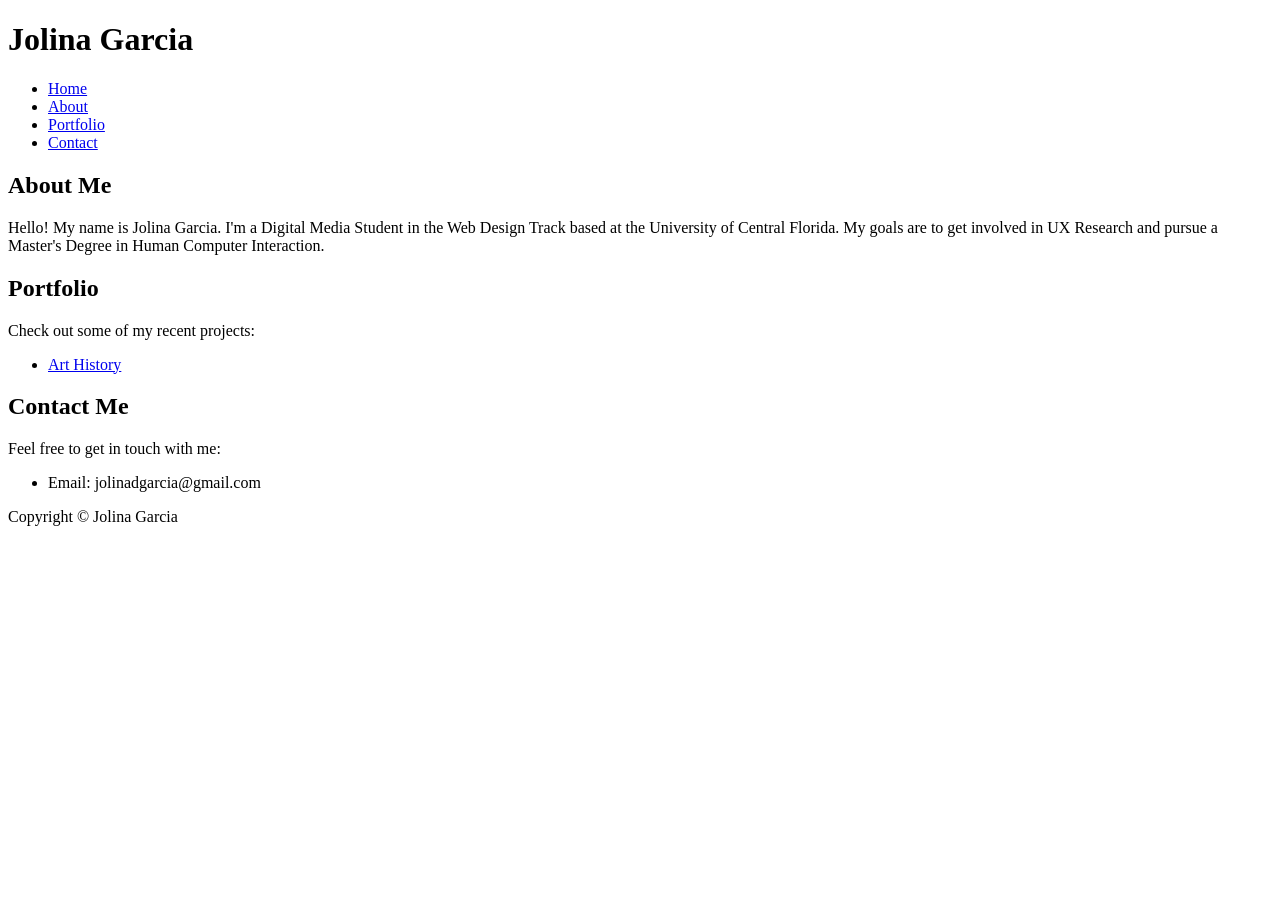
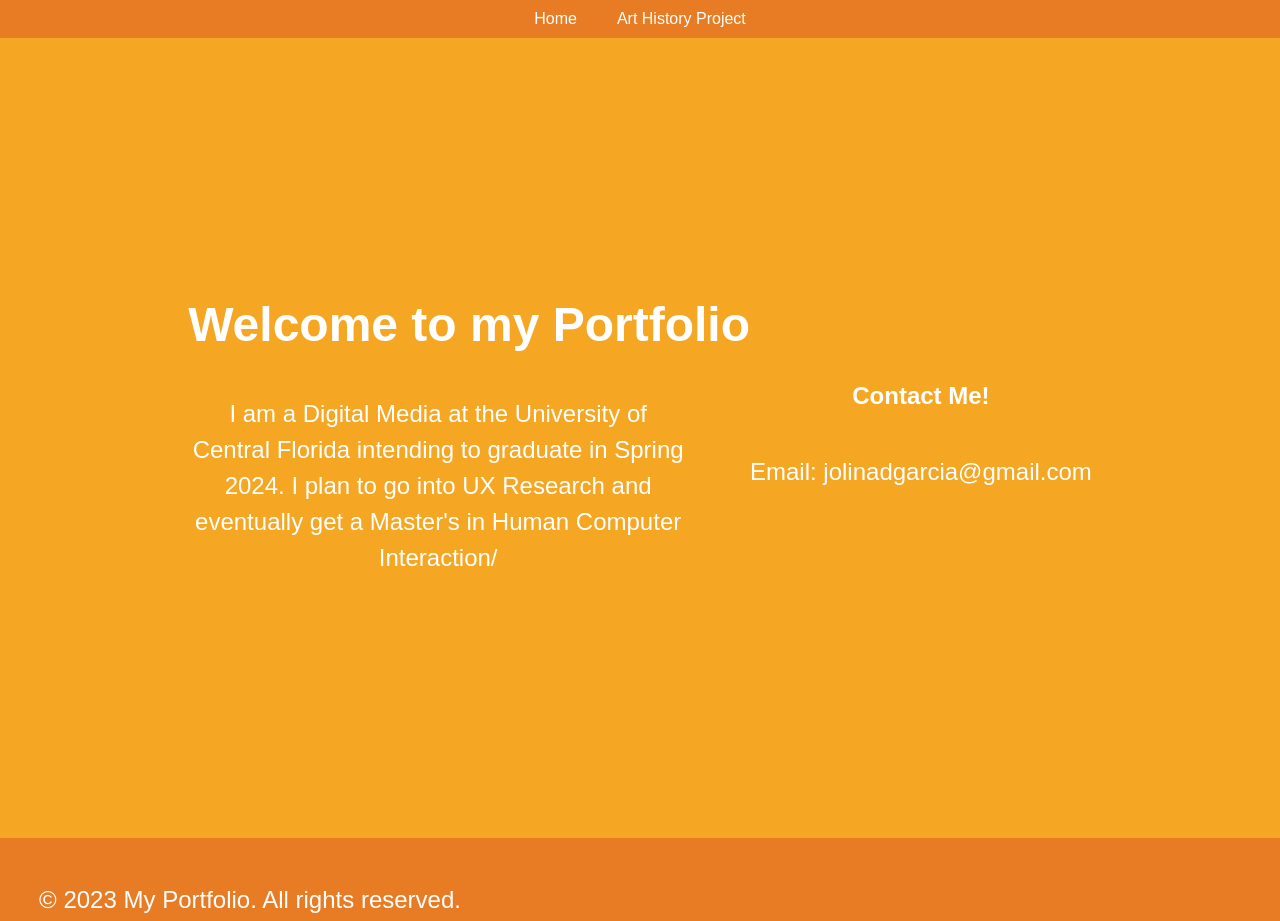
Before and after one commit to JolinaG-0313/4639-Portfolio, a plain HTML site: page index.html in a window 1280 px wide. Before the commit the page ends 800 px from the top, so only its background shows below. Drawn offline with Linux system fonts and the light colour scheme.

Commit message:
Update index.html

```diff
--- a/index.html
+++ b/index.html
@@ -1,45 +1,109 @@
 <!DOCTYPE html>
 <html lang="en">
 <head>
-    <meta charset="UTF-8" />
-    <meta name="viewport" content="width=device-width, initial-scale=1.0" />
+  <meta charset="UTF-8">
   <title>My Portfolio</title>
+  <style>
+    /* CSS for body and headings */
+    body {
+      background-color: #F5A623;
+      font-family: Arial, sans-serif;
+      color: #fff;
+      margin: 0;
+      padding: 0;
+    }
+
+    h1, h2, h3 {
+      text-align: center;
+      margin: 0;
+      padding: 20px 0;
+    }
+
+    h1 {
+      font-size: 48px;
+    }
+
+    h2 {
+      font-size: 36px;
+    }
+
+    h3 {
+      font-size: 24px;
+    }
+
+    /* CSS for navigation menu */
+    nav {
+      background-color: #E87C24;
+      display: flex;
+      justify-content: center;
+    }
+
+    ul {
+      list-style: none;
+      display: flex;
+      margin: 0;
+      padding: 0;
+    }
+
+    li {
+      margin: 0 10px;
+    }
+
+    a {
+      color: #fff;
+      text-decoration: none;
+      padding: 10px;
+      display: block;
+    }
+
+    a:hover {
+      background-color: #D3650F;
+    }
+
+    /* CSS for main content */
+    main {
+      display: flex;
+      justify-content: center;
+      align-items: center;
+      height: 100vh;
+      text-align: center;
+    }
+
+    p {
+      font-size: 24px;
+      max-width: 500px;
+      line-height: 1.5;
+    }
+
+    /* CSS for footer */
+    footer {
+      background-color: #E87C24;
+      text-align: center;
+      padding: 20px 0;
+    }
+  </style>
 </head>
 <body>
-    <header>
-      <h1>Jolina Garcia</h1>
   <nav>
     <ul>
-          <li><a href="#">Home</a></li>
-          <li><a href="#">About</a></li>
-          <li><a href="#">Portfolio</a></li>
-          <li><a href="#">Contact</a></li>
+      <li><a href="index.html">Home</a></li>
+      <li><a href="#">Art History Project</a></li>
     </ul>
   </nav>
-    </header>
+
   <main>
-      <section>
-        <h2>About Me</h2>
-        <p>Hello! My name is Jolina Garcia. I'm a Digital Media Student in the Web Design Track based at the University of Central Florida. My goals are to get involved in UX Research and pursue a Master's Degree in Human Computer Interaction.</p>
-      </section>
-      <section>
-        <h2>Portfolio</h2>
-        <p>Check out some of my recent projects:</p>
-        <ul>
-          <li><a href="#">Art History</a></li>
-        </ul>
-      </section>
-      <section>
-        <h2>Contact Me</h2>
-        <p>Feel free to get in touch with me:</p>
-        <ul>
-          <li>Email: jolinadgarcia@gmail.com</li>
-        </ul>
-      </section>
+    <div>
+      <h1>Welcome to my Portfolio</h1>
+      <p>I am a Digital Media at the University of Central Florida intending to graduate in Spring 2024. I plan to go into UX Research and eventually get a Master's in Human Computer Interaction/</p>
+    </div>
+    <div>
+    <h3> Contact Me! </h3>
+    <p> Email: jolinadgarcia@gmail.com</p>
+    </div>
   </main>
+
   <footer>
-      <p>Copyright &copy; Jolina Garcia
-      </p>
+    <p>&copy; 2023 My Portfolio. All rights reserved.</p>
   </footer>
 </body>
 </html>
```
Lines whose indentation alone changed are shown as unchanged.
